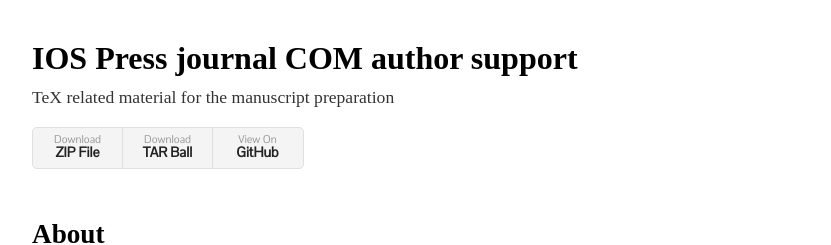
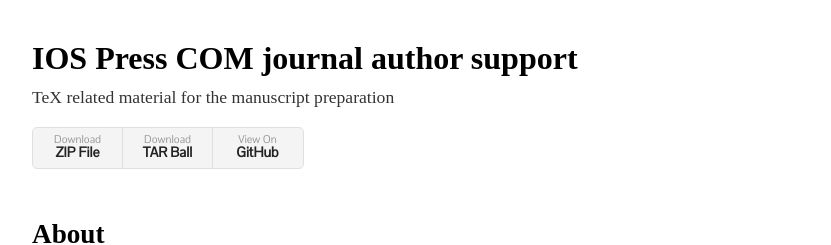
Before and after one commit to vtex-soft/texsupport.iospress-com, a Jekyll site: the page built from README.md, in a window 1280 px wide. Shown: the top 245 px of the page, without its empty margins (224-1055 px from the left). Built offline with Jekyll 4.4.1, drawn with Linux system fonts in a browser that asks for light colours; some web fonts are replaced; our own code applies the rules of GitHub Pages for plain Markdown files.

```diff
--- a/_config.yml
+++ b/_config.yml
@@ -1,3 +1,3 @@
-title: IOS Press journal COM author support
+title: IOS Press COM journal author support
 description: TeX related material for the manuscript preparation
 show_downloads: true
```
